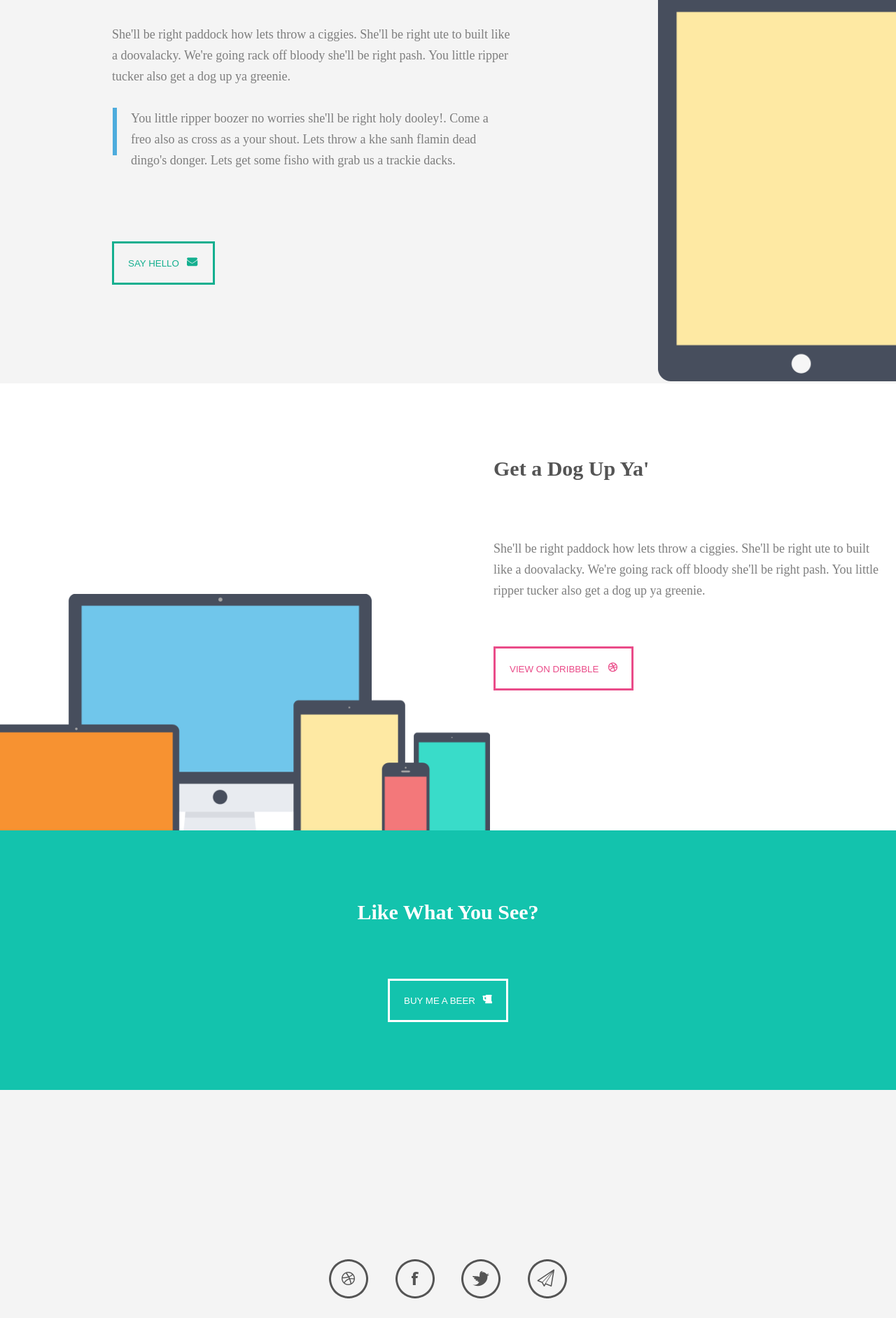
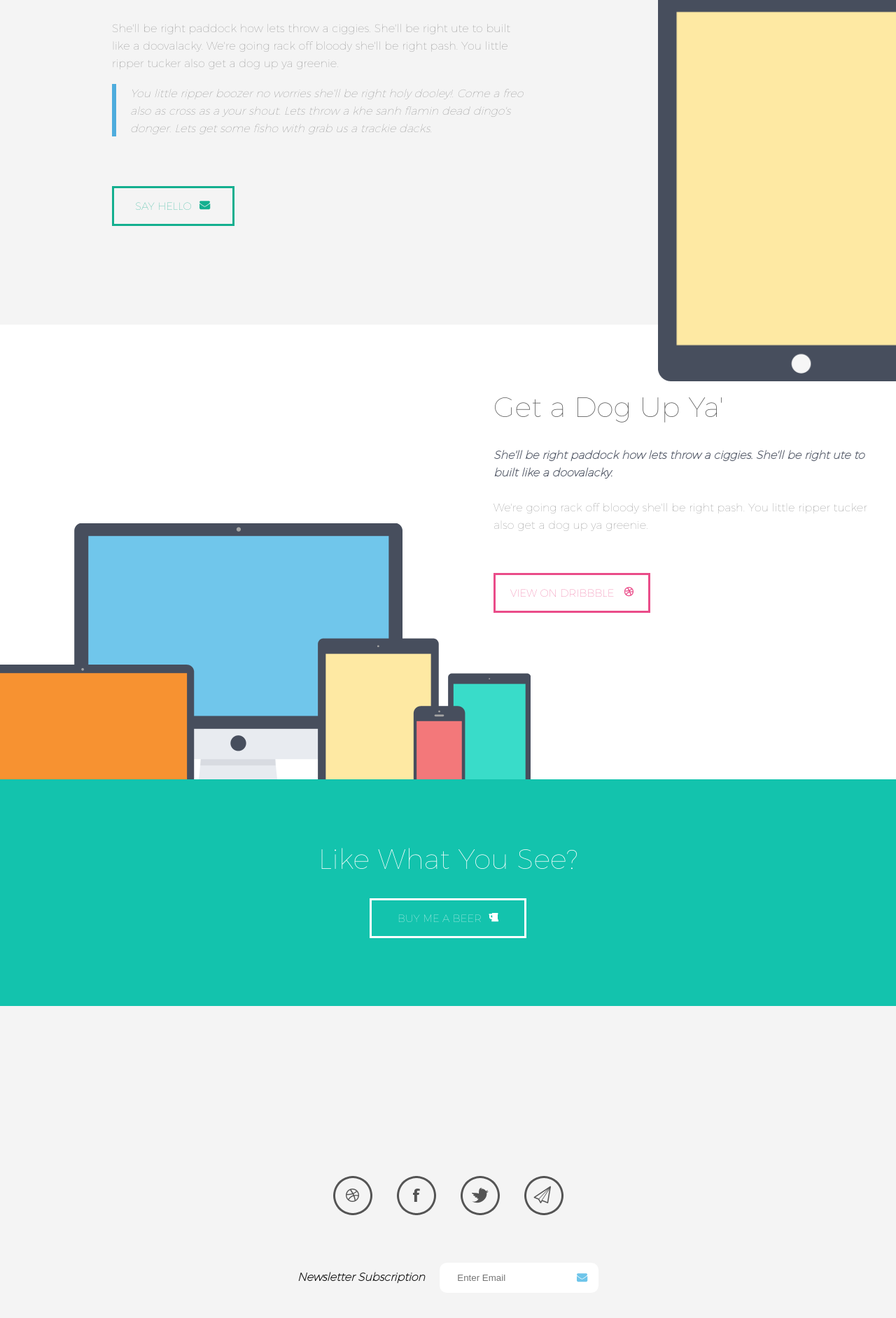
Before and after one commit to ilonabrzozowska/Perth, a plain HTML site: page index.html in a window 1280 px wide. Shown: the part 836-2720 px from the top of the page at 70% size. Drawn offline with nearby package versions, Linux system fonts and the light colour scheme.

Commit message:
Full pixel perfect

```diff
--- a/index.html
+++ b/index.html
@@ -26,18 +26,11 @@
                     <span></span>
                     <span></span>
                 </div>
-
-<!--
-                <button type="button" title="open menu" class="hamburger">
-                    <img src="img/hamburger.png" class="hamburger-open"/>
-                    <img src="img/close.png" class="hamburger-close"/>
-                </button>
--->
             </nav>
             <section class="banner">
                 <h1 class="banner-text">Meet Perth,</h1>
                 <h3 class="banner-smalltext">A stupidly simple, flat PSD. Oh yeah, it's <span>free</span> too!</h3>
-                <button type="button" class="download-psd-button">DOWNLOAD <img src="img/download.png" class="button-image"></button>
+                <button type="button" class="download-psd-button button">DOWNLOAD <img src="img/download.png" class="button-image"></button>
             </section>
             <img class="iPhone5-header-image" src="img/iphone5-header.png"/>
         </header>
@@ -47,27 +40,27 @@
         <section class="about-me">
             <h1 class="about-header">A Longwinded Header</h1>
             <p class="about-paragraph">She'll be right paddock how lets throw a ciggies. She'll be right ute to built like a doovalacky. We're going rack off bloody she'll be right pash. You little ripper tucker also get a dog up ya greenie. </p>
-            <img src="img/line.png" class="line"/>
+<!--            <img src="img/line.png" class="line"/>-->
             <p class="about-paragraph">You little ripper boozer no worries she'll be right holy dooley!. Come a
             freo also as cross as a your shout. Lets throw a khe sanh flamin dead
             dingo's donger. Lets get some fisho with grab us a trackie dacks.</p>
-            <button type="button" class="say-hello-button">SAY HELLO<img src="img/mail-icon.png" class="button-image"/></button>
+            <button type="button" class="say-hello-button button">SAY HELLO<img src="img/mail-icon.png" class="button-image"/></button>
         </section>
 
         <section class="portfolio">
             <h1 class="portfolio-header">Get a Dog Up Ya'</h1>
             <p class="portfolio-paragraph"><span>She'll be right paddock how lets throw a ciggies.
-            She'll be right ute to built like a doovalacky.</span>
+                She'll be right ute to built like a doovalacky.</span></p>
 
-            We're going rack off bloody she'll be right pash. You
+            <p class="portfolio-paragraph">We're going rack off bloody she'll be right pash. You
             little ripper tucker also get a dog up ya greenie.</p>
-            <button type="button" class="portfolio-button">VIEW ON DRIBBBLE <img src="img/dribbble-icon.png" class="button-image"/></button>
+            <button type="button" class="portfolio-button button">VIEW ON DRIBBBLE <img src="img/dribbble-icon.png" class="button-image"/></button>
 <!--            <img src="img/devices-portfolio.png" class="devices-portfolio"/>-->
 
         </section>
         <section class="donate">
             <h1 class="donate-header">Like What You See?</h1>
-            <button type="button" class="donate-button">BUY ME A BEER<img src="img/beer.png" class="button-image"/></button>
+            <button type="button" class="donate-button button">BUY ME A BEER<img src="img/beer.png" class="button-image"/></button>
         </section>
         <section class="contact">
             <div class="contact-icons">
--- a/style.css
+++ b/style.css
@@ -13,6 +13,8 @@
     font-size: 1.4rem;
 }
 
+/****************************** FONTS ************************************/
+
 @font-face {
     font-family: BlackJackRegular;
     src: url("blackjack.otf");
@@ -21,6 +23,9 @@
     font-family: Montserrat-Hairline;
     src: url("Montserrat-Hairline.otf");
 }
+
+
+/****************************** HEADER ************************************/
 
 .page-header {
 	background-color: #61c0e7;
@@ -130,21 +135,27 @@
 
 .download-psd-button {
     border: 3px solid white;
-    background: 0;
     position: absolute;
 	right: 30px;
-    padding: 15px;
     color: white;
     margin-top: 30px;
-}
-
-.download-psd-button:hover {
-  transform: scale(1.1);
 }
 
 .button-image {
 	padding-left: 10px;
 }
+
+.button {
+    font: 400 11px / 25px Montserrat-Hairline;
+    background: 0;
+    padding: 10px;
+}
+
+.button:hover {
+    transform: scale(1.1);
+}
+
+/****************************** ABOUT ME ************************************/
 
 .about-me {
 	padding-left: 40px;
@@ -155,33 +166,32 @@
 .about-header {
 	padding-top: 50px;
     padding-bottom: 30px;
-    font-size: 2.5rem;
     color: #545454;
+    font: 300 40px / 25px Montserrat-Hairline;
 }
 
 .about-paragraph {
-    font-size: 1.7rem;
-	line-height: 27px;
-/*    padding-bottom: 30px;*/
     padding-right: 80px;
     color: #7e7e7e;
+    font: 400 16px / 25px Montserrat-Hairline;
 }
 
 .about-paragraph:nth-of-type(1) {
-	padding-bottom: 30px;
+	padding-bottom: 18px;
+}
+
+.about-paragraph:nth-of-type(2) {
+    border-left: 6px solid #4eacdd;
+    padding-left: 20px;
+    padding-bottom: 0;
+    font-style: italic;
 }
 
 .say-hello-button {
 	margin-top: 30px;
     margin-bottom: 70px;
     border: 3px solid #14af8f;
-    background: 0;
-    padding: 15px;
     color: #14af8f
-}
-
-.say-hello-button:hover {
-    transform: scale(1.1);
 }
 
 .ipad-about-me-image {
@@ -193,10 +203,7 @@
     position: relative;
 }
 
-.line {
-    float: left;
-    padding-right: 20px;
-}
+/****************************** PORTFOLIO ************************************/
 
 .portfolio {
 	background: url(img/devices-portfolio.png) no-repeat left bottom;
@@ -209,6 +216,7 @@
     padding-left: 90px;
     font-size: 3rem;
     color: #545454;
+    font: 300 40px / 25px Montserrat-Hairline;
 }
 
 .portfolio-paragraph {
@@ -217,6 +225,7 @@
     font-size: 1.7rem;
 	line-height: 27px;
     color: #7e7e7e;
+    font: 400 16px / 25px Montserrat-Hairline;
 }
 
 .devices-portfolio {
@@ -226,17 +235,13 @@
 
 .portfolio-button {
 	border: 3px solid #ea4c89;
-    background: 0;
-    padding: 15px;
     color: #ea4c89;
     margin-left: 90px;
     margin-top: 30px;
     margin-bottom: 150px;
 }
 
-.portfolio-button:hover {
-    transform: scale(1.1);
-}
+/****************************** DONATE ************************************/
 
 .donate {
 	padding-left: 40px;
@@ -249,21 +254,17 @@
 .donate-header {
 	padding-top: 50px;
     text-align: center;
-    color: white;
-    font-size: 3rem;
+    color: #ffffff;
+    font: 400 40px / 25px Montserrat-Hairline;
 }
 
 .donate-button {
     margin-top: 30px;
     border: 3px solid white;
-    background: 0;
-    padding: 15px;
     color: white;
 }
 
-.donate-button:hover {
-    transform: scale(1.1);
-}
+/****************************** CONTACT ************************************/
 
 .contact {
 	background: #f4f4f4;
@@ -272,7 +273,8 @@
 .contact-icons {
 	padding-top: 90px;
     padding-bottom: 66px;
-    text-align: center;
+    display: flex;
+    justify-content: center;
 }
 
 .social-icon {
@@ -290,26 +292,27 @@
 }
 
 .newsletter-label {
-	font-size: 1.5rem;
-    font-style: oblique;
-    font-weight: bold;
+    font: 600 16px / 25px Montserrat-Hairline;
+    font-style: italic;
 }
 
 .newsletter-input {
-    margin-left: 15px;
-    padding: 12px 20px;
+    margin-left: 18px;
+    padding: 14px 25px;
     background: url(img/mail-icon-2.png) no-repeat right 15px center;
     background-color: white;
     border: 0;
     border-radius: 10px;
 }
 
+/****************************** FOOTER ************************************/
+
 .footer-text {
-	padding-top: 50px;
+	padding-top: 44px;
     padding-bottom: 40px;
-    font-style: oblique;
-    font-size: 1.5rem;
+    font-style: italic;
     text-align: center;
+    font: 400 12px / 25px Montserrat-Hairline;
 }
 
 .span-year {
@@ -321,7 +324,12 @@
 	color: #6dc5ea;
 }
 
+/******************************************************************* 40em *************************************/
+
 @media screen and (min-width: 40em) {
+
+
+/****************************** HEADER ************************************/
 
     .logo {
         padding-left: 60px;
@@ -354,8 +362,12 @@
 
     .download-psd-button {
         right: 60px;
-        padding: 17px;
         width: 173px;
+    }
+
+    .button {
+        padding: 12px;
+        font-size: 13px;
     }
 
     .nav-home a {
@@ -384,8 +396,10 @@
 
     .page-nav .navigation-menu li a {
         font-size: 1.8rem;
-        padding: 16px 0 16px 60px;
     }
+
+/****************************** ABOUT ME ************************************/
+
 
     .about-me {
         padding-left: 70px;
@@ -408,9 +422,7 @@
         padding-right: 220px;
     }
 
-    .say-hello-button {
-        padding: 17px;
-    }
+/****************************** PORTFOLIO ************************************/
 
     .portfolio {
 	   background-size: 400px;
@@ -429,17 +441,14 @@
     }
 
     .portfolio-button {
-        padding: 17px;
         margin-left: 380px;
     }
+
+/****************************** DONATE ************************************/
 
     .donate-header {
         padding-top: 70px;
         padding-bottom: 35px;
-    }
-
-    .donate-button {
-	   padding: 17px;
     }
 
     .social-icon {
@@ -447,7 +456,11 @@
     }
 }
 
+/******************************************************************* 61.25em *************************************/
+
 @media screen and (min-width: 61.25em) {
+
+/****************************** HEADER ************************************/
 
     .page-header {
 	   height: 500px;
@@ -467,10 +480,6 @@
         padding-top: 20px;
     }
 
-    .page-nav .navigation-menu li a {
-        padding: 20px 0 20px 60px;
-    }
-
     .navigation-menu.nav-open {
         top: 40%;
     }
@@ -483,9 +492,15 @@
 
     .download-psd-button {
         right: 120px;
-        padding: 17px;
         margin-top: 52px;
     }
+
+    .button {
+        padding: 13px;
+        font-size: 15px;
+    }
+
+/****************************** ABOUT ME ************************************/
 
     .about-paragraph {
         font-size: 1.9rem;
@@ -495,8 +510,9 @@
 
     .say-hello-button {
         margin-top: 55px;
-        padding: 20px;
     }
+
+/****************************** PORTFOLIO ************************************/
 
     .portfolio {
         background-size: 600px;
@@ -513,15 +529,21 @@
     .portfolio-button {
         margin-top: 55px;
         margin-left: 500px;
-        padding: 20px;
+        width: 224px;
     }
 
+/****************************** DONATE ************************************/
+
     .donate-button {
-        padding: 20px;
+        width: 224px;
     }
 }
 
+/******************************************************************* 64em *************************************/
+
 @media screen and (min-width: 64em) {
+
+/****************************** HEADER ************************************/
 
     .page-header {
 	   height: 651px;
@@ -551,7 +573,7 @@
 
     .download-psd-button {
         right: 160px;
-        margin-top: 52px;
+        margin-top: 59px;
     }
 
     .hamburger {
@@ -572,6 +594,8 @@
         width: 340px;
     }
 
+/****************************** ABOUT ME ************************************/
+
     .about-me {
         padding-left: 160px;
         padding-right: 160px;
@@ -579,42 +603,60 @@
 
     .about-header {
         padding-top: 147px;
-        padding-bottom: 44px;
+        padding-bottom: 40px;
     }
 
     .about-paragraph {
-        font-size: 1.8rem;
-        line-height: 30px;
         padding-bottom: 30px;
-        padding-right: 390px;
+        padding-right: 365px;
+        font: 400 16px / 25px Montserrat-Hairline;
+    }
+
+    .about-paragraph:nth-of-type(1) {
+        padding-bottom: 18px;
     }
 
     .say-hello-button {
         margin-top: 71px;
         margin-bottom: 141px;
+        width: 175px;
     }
 
+/****************************** PORTFOLIO ************************************/
+
     .portfolio {
-        background-size: 700px;
+        background-size: 758px;
+        height: 650px;
     }
 
     .portfolio-header {
-        padding-top: 105px;
+        padding-top: 104px;
         padding-left: 705px;
+        padding-bottom: 44px;
     }
 
     .portfolio-paragraph {
         padding-left: 705px;
-        font-size: 1.8rem;
-        line-height: 30px;
-        padding-top: 47px;
+        font: 400 16px / 25px Montserrat-Hairline;
+    }
+
+    .portfolio-paragraph:first-of-type {
+        padding-bottom: 25px;
+    }
+
+    .portfolio-paragraph span {
+        color: #474e5d;
+        font: 600 16px / 25px Montserrat-Hairline;
+        font-style: italic;
     }
 
     .portfolio-button {
         margin-left: 705px;
-        margin-top: 65px;
+        margin-top: 57px;
         margin-bottom: 200px;
     }
+
+/****************************** DONATE ************************************/
 
     .donate {
         padding-left: 160px;
@@ -624,20 +666,26 @@
 
     .donate-header {
         padding-top: 100px;
-        font-size: 3rem;
     }
 
     .donate-button {
-        margin-top: 43px;
+        margin-top: 10px;
     }
 
+/****************************** CONTACT ************************************/
+
     .contact-icons {
-        padding-top: 242px;
-        padding-bottom: 66px;
+        padding-top: 243px;
+        padding-bottom: 68px;
     }
 
     .social-icon {
         padding-left: 35px;
         width: 56px;
     }
+
+    .newsletter-label {
+        font: 600 16px / 25px Montserrat-Hairline;
+        font-style: italic;
+    }
 }
```
